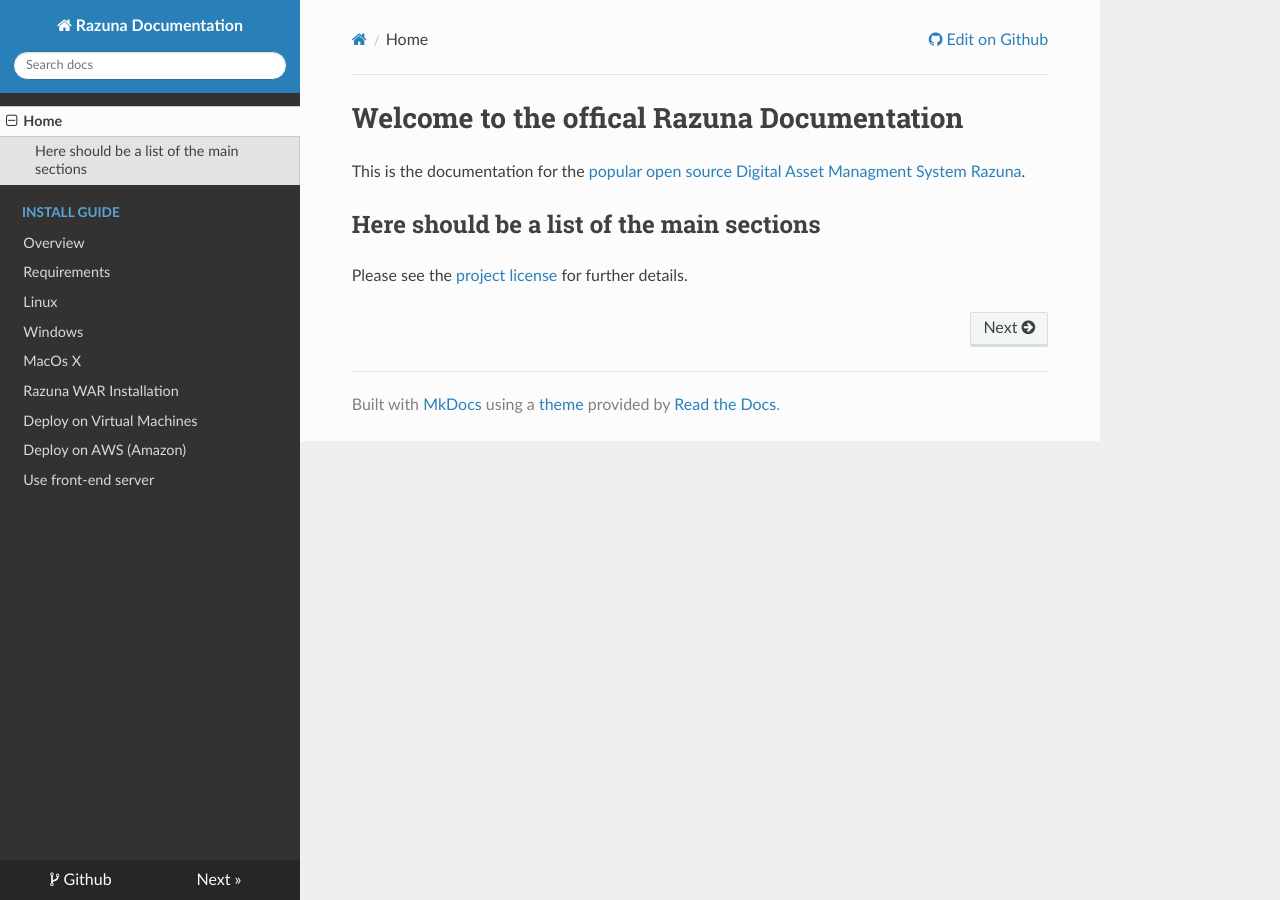
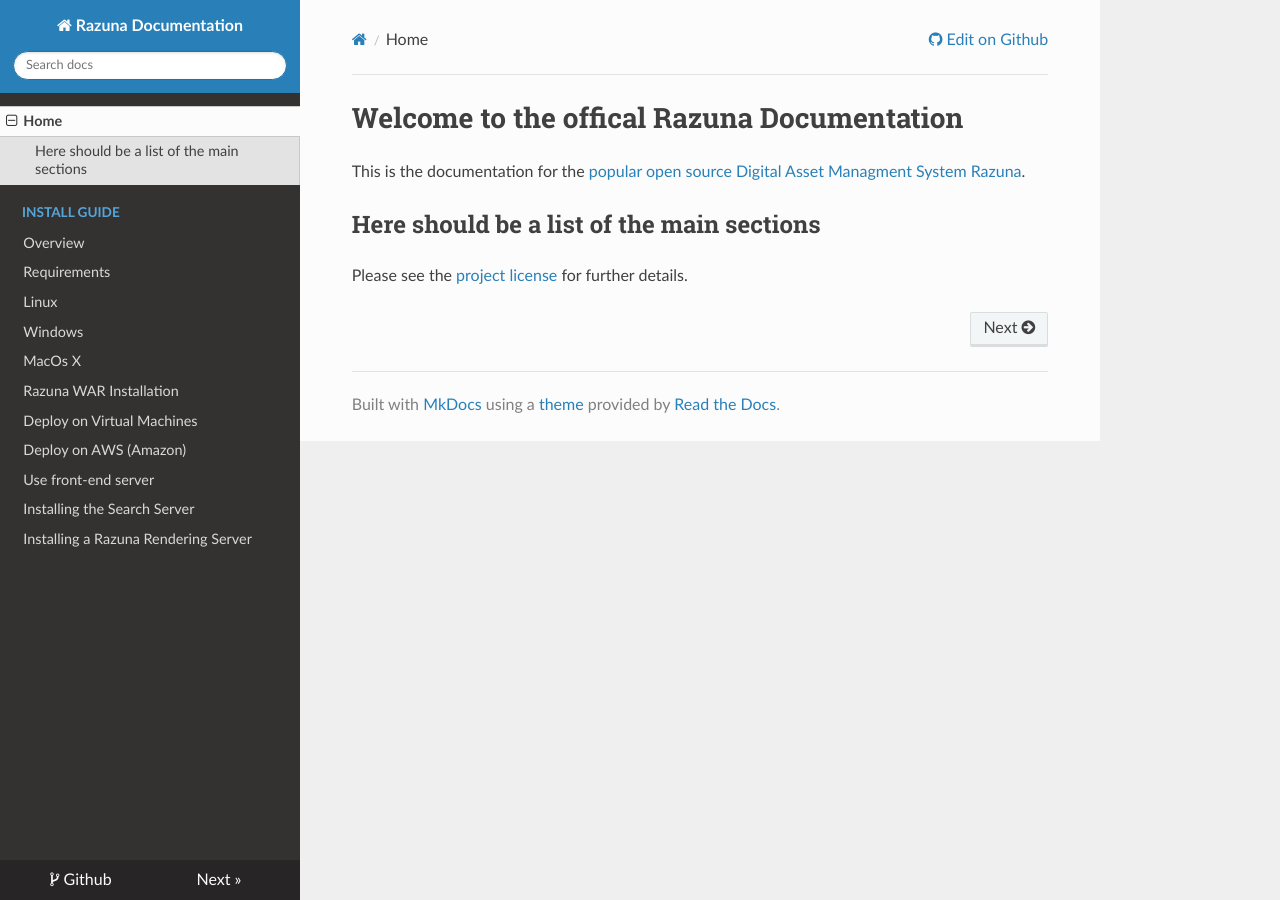
Before and after one commit to razuna/razuna-docs, an MkDocs documentation site: the page built from docs/index.md, in a window 1280 px wide. Built offline with MkDocs 1.6.1, drawn with Linux system fonts in a browser that asks for light colours; nearby versions of some CDN libraries; old or Windows-style settings are respelled for this version of MkDocs.

Commit message:
Update links to content

```diff
--- a/mkdocs.yml
+++ b/mkdocs.yml
@@ -17,3 +17,5 @@ pages:
   - Deploy on Virtual Machines: 'installation/vms.md'
   - Deploy on AWS (Amazon): 'installation/aws.md'
   - Use front-end server: 'installation/nginxapache.md'
+  - Installing the Search Server : 'installation/Search_Server.md'
+  - Installing a Razuna Rendering Server : 'installation/Render_Server.md'
```
